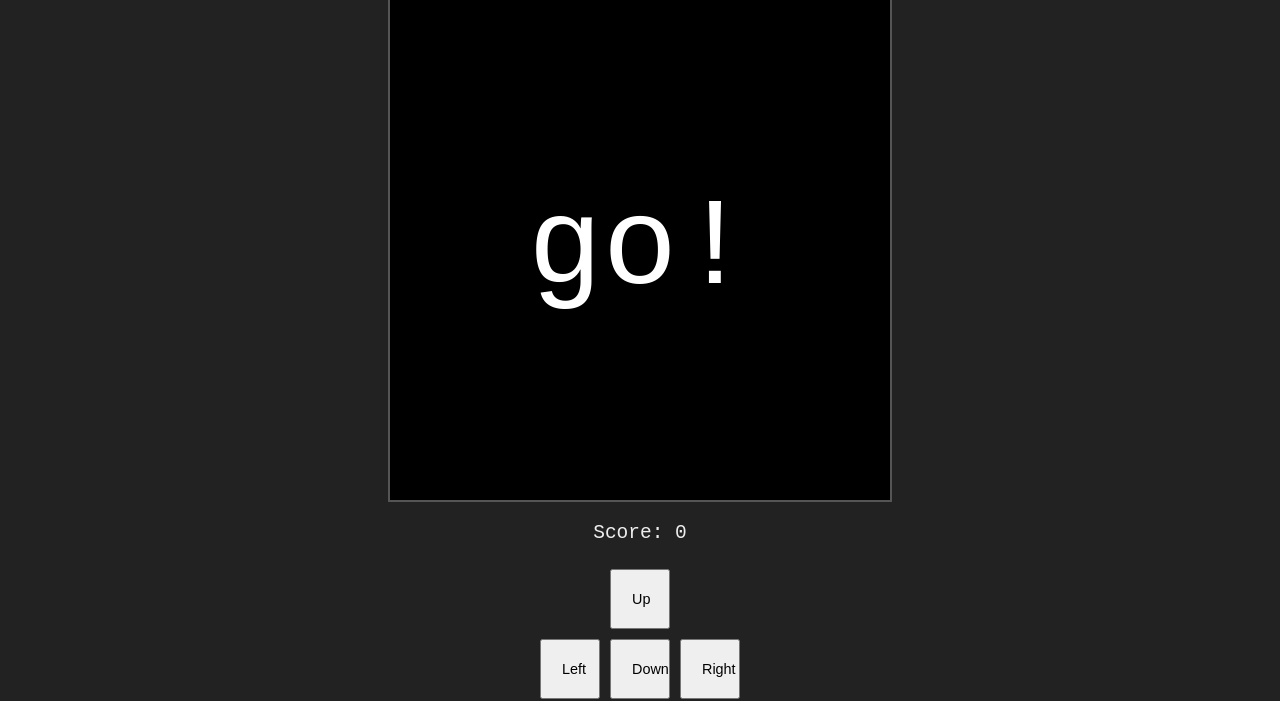
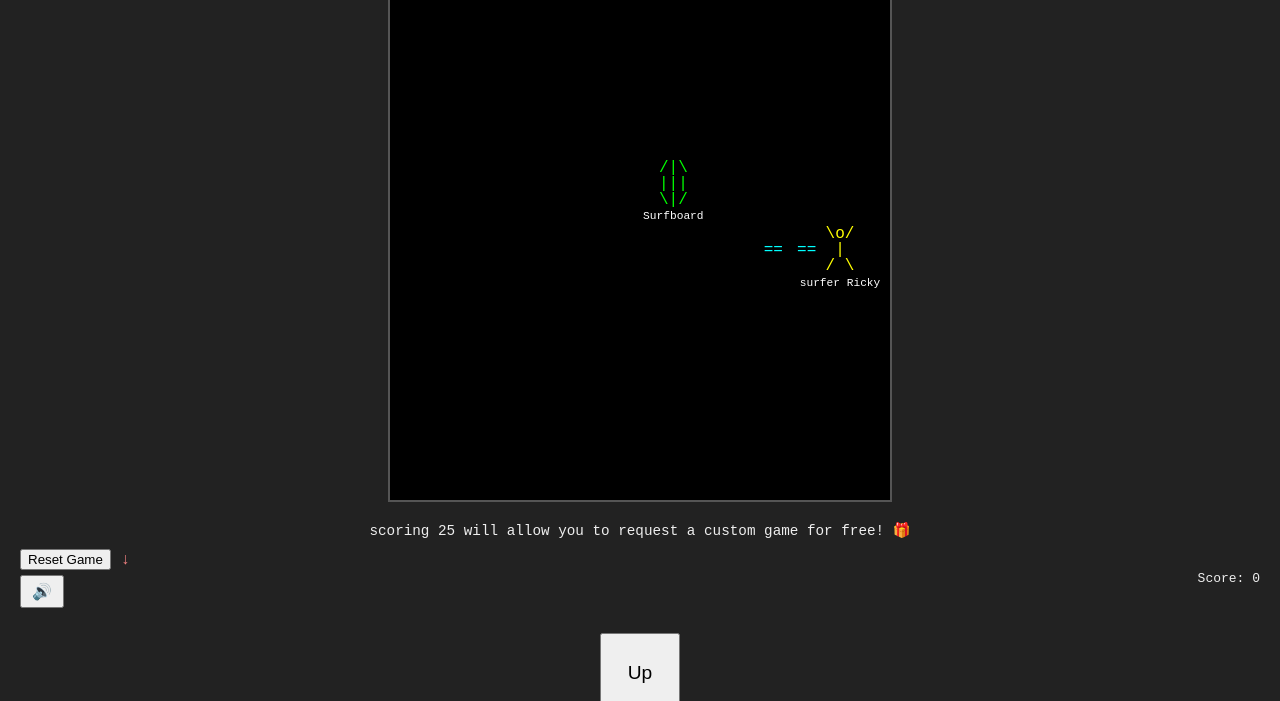
Before and after one commit to SprucesAustralia/snakeGame, a plain HTML site: page index.html in a window 1280 px wide. Shown: the part 72-773 px from the top of the page. Drawn offline with Linux system fonts and the light colour scheme.

Commit message:
Update index.html

```diff
--- a/index.html
+++ b/index.html
@@ -2,7 +2,7 @@
 <html lang="en">
 <head>
   <meta charset="UTF-8">
-  <!-- Ensures proper scaling on mobile devices -->
+  <!-- Ensure proper scaling on mobile devices -->
   <meta name="viewport" content="width=device-width, initial-scale=1.0">
   <title>Ricky Plaza the surfer!</title>
   <style>
@@ -17,61 +17,102 @@
     h1 {
       margin-top: 20px;
     }
+    /* The game canvas (square) */
     canvas {
       background-color: #000;
       display: block;
       margin: 20px auto;
       border: 2px solid #555;
     }
-    #score {
-      font-size: 1.5em;
+    /* Free game message below the canvas */
+    #freeGameMessage {
+      font-size: 1.1em;
+      margin: 10px 0;
     }
-    /* General button styling */
-    button {
-      font-size: 1.2em;
-      padding: 10px 20px;
-      margin: 10px;
-      cursor: pointer;
-      text-align: center;
-      vertical-align: middle;
+    /* Bottom row: two columns – left for reset & mute, right for score */
+    #bottomRow {
+      display: flex;
+      justify-content: space-between;
+      align-items: center;
+      margin: 10px 20px;
     }
-    /* Directional buttons (on‑screen arrow keys) use a slightly smaller font */
-    #directionalControls button {
-      width: 60px;
-      height: 60px;
-      margin: 5px;
-      font-size: 0.9em;
+    #leftControls {
+      display: flex;
+      flex-direction: column;
+      align-items: flex-start;
     }
-    /* Arrange the arrow buttons like a laptop keyboard */
-    #middleRow {
-      display: flex;
-      justify-content: center;
-    }
-    /* Container for all controls */
-    #controls {
-      margin-bottom: 20px;
-    }
-    /* Container for Reset Game button and its inline arrow */
     #resetContainer {
       display: inline-flex;
       align-items: center;
       justify-content: center;
     }
-    /* The small, light‑red down arrow (placed to the right of the Reset Game button) */
+    /* The small, light‑red down arrow (to the right of Reset Game button) */
     #downArrow {
       font-size: 16px;
       color: lightcoral;
       margin-left: 10px;
+    }
+    #scoreContainer {
+      text-align: right;
+      flex-grow: 1;
+    }
+    /* Larger directional buttons */
+    #directionalControls {
+      margin: 20px auto;
+    }
+    #directionalControls button {
+      width: 80px;
+      height: 80px;
+      margin: 5px;
+      font-size: 1.2em;
+      text-align: center;
+      vertical-align: middle;
+    }
+    /* Arrange arrow buttons like a laptop keyboard */
+    #middleRow {
+      display: flex;
+      justify-content: center;
+    }
+    /* Request button */
+    #requestButton {
+      font-size: 1.2em;
+      padding: 10px 20px;
+      margin: 20px;
+      cursor: pointer;
+    }
+    /* Mute button styling */
+    #muteButton {
+      font-size: 1em;
+      padding: 5px 10px;
+      margin-top: 5px;
+      cursor: pointer;
     }
   </style>
 </head>
 <body>
   <h1>Ricky Plaza the surfer!</h1>
   <canvas id="gameCanvas"></canvas>
+
+  <!-- Free game message -->
+  <div id="freeGameMessage">
+    scoring 25 will allow you to request a custom game for free! 🎁
+  </div>
+
+  <!-- Bottom row: Reset Game button (with arrow and mute) and Score tally -->
+  <div id="bottomRow">
+    <div id="leftControls">
+      <div id="resetContainer">
+        <button id="restartButton">Reset Game</button>
+        <span id="downArrow">&#x2193;</span>
+      </div>
+      <button id="muteButton">🔊</button>
+    </div>
+    <div id="scoreContainer">
       <p id="score">Score: 0</p>
+    </div>
+  </div>
 
-  <div id="controls">
-    <!-- Directional buttons -->
+  <!-- Directional controls -->
   <div id="directionalControls">
     <button id="upButton">Up</button>
     <div id="middleRow">
@@ -80,48 +121,45 @@
       <button id="rightButton">Right</button>
     </div>
   </div>
-    <!-- Reset Game button with inline arrow -->
-    <div id="resetContainer">
-      <button id="restartButton">Reset Game</button>
-      <span id="downArrow">&#x2193;</span>
-    </div>
-    <!-- Request your own game button -->
+
+  <!-- Request custom game button -->
   <button id="requestButton">request your own game to gift someone!</button>
-  </div>
 
   <script>
-    // Get canvas and drawing context.
+    /********************
+     * CANVAS & GAME SETUP
+     ********************/
     const canvas = document.getElementById('gameCanvas');
     const ctx = canvas.getContext('2d');
 
-    // Grid settings.
     let gridSize = 15;      // Number of cells per row/column.
     let cellSize;           // Computed based on canvas size.
-    let artFontSize;        // Font size for drawing ASCII art.
+    let artFontSize;        // Font size used for drawing ASCII art.
 
-    // Responsive canvas sizing.
     function resizeCanvas() {
       canvas.width = Math.min(window.innerWidth * 0.95, 500);
-      canvas.height = canvas.width;  // Keep it square.
+      canvas.height = canvas.width;  // Square canvas.
       cellSize = canvas.width / gridSize;
       artFontSize = Math.floor(cellSize * 0.5);
     }
     resizeCanvas();
     window.addEventListener('resize', resizeCanvas);
 
-    // Game state variables.
+    /********************
+     * GAME VARIABLES
+     ********************/
     let score = 0;
     let direction = { x: 1, y: 0 };  // Starts moving right.
-    let gameSpeed = 150;             // Milliseconds per game tick.
+    let gameSpeed = 150;             // Milliseconds per tick.
     let gameInterval;
-    let gamePaused = false;          // Used during countdown.
+    let gamePaused = false;          // Paused during countdown.
 
-    // For the "yeh bro!" message display.
+    // For the "yeh bro!" message.
     let showMessage = false;
     let messageTimestamp = 0;
     const messageDuration = 500;  // 0.5 seconds.
 
-    // Initialize the snake.
+    // Initialize snake.
     function getInitialSnake() {
       const startX = Math.floor(gridSize / 2);
       const startY = Math.floor(gridSize / 2);
@@ -136,22 +174,23 @@
     // Place food at a random cell.
     let food = randomFoodPosition();
 
-    // ASCII Art definitions:
-    // Surfer art (head).
+    /********************
+     * ASCII ART DEFINITIONS
+     ********************/
+    // Surfer art for snake head.
     const surferArt = [
       "  \\o/  ",
       "   |   ",
       "  / \\  "
     ];
-    // Updated surfboard art (food).
+    // Surfboard art (food).
     const surfboardArt = [
       "/|\\",
       "|||",
       "\\|/"
     ];
 
-    // Helper function: Draw multi-line ASCII art centered at (centerX, centerY)
-    // with a label below the art.
+    // Draw multi-line ASCII art centered at (centerX, centerY) with a label below.
     function drawArt(artArray, centerX, centerY, fontSize, artColor, labelText) {
       ctx.textAlign = "center";
       ctx.textBaseline = "top";
@@ -169,7 +208,48 @@
       ctx.fillText(labelText, centerX, startY + totalHeight + (fontSize * 0.2));
     }
 
-    // Main game loop.
+    /********************
+     * BACKGROUND MUSIC SETUP
+     ********************/
+    let isMuted = false;
+    let audioCtx = null;
+    let musicInterval = null;
+    const melody = [440, 494, 523, 587, 523, 494, 440]; // Simple melody frequencies.
+    let melodyIndex = 0;
+
+    function playBeep(frequency, duration) {
+      if (isMuted) return;
+      if (!audioCtx) {
+        audioCtx = new (window.AudioContext || window.webkitAudioContext)();
+      }
+      let oscillator = audioCtx.createOscillator();
+      oscillator.frequency.value = frequency;
+      oscillator.connect(audioCtx.destination);
+      oscillator.start();
+      setTimeout(() => {
+        oscillator.stop();
+      }, duration);
+    }
+
+    function startMusic() {
+      if (isMuted) return;
+      if (musicInterval) clearInterval(musicInterval);
+      musicInterval = setInterval(() => {
+        playBeep(melody[melodyIndex], 100);
+        melodyIndex = (melodyIndex + 1) % melody.length;
+      }, 500);
+    }
+
+    function stopMusic() {
+      if (musicInterval) {
+        clearInterval(musicInterval);
+        musicInterval = null;
+      }
+    }
+
+    /********************
+     * MAIN GAME LOOP & LOGIC
+     ********************/
     function gameLoop() {
       if (!gamePaused) {
         update();
@@ -177,74 +257,70 @@
       }
     }
 
-    // Update game state.
     function update() {
-      // Calculate new head position.
+      // Compute new head position.
       const newHead = {
         x: snake[0].x + direction.x,
         y: snake[0].y + direction.y
       };
 
-      // Check for wall collisions.
+      // Wall collision check.
       if (newHead.x < 0 || newHead.x >= gridSize ||
           newHead.y < 0 || newHead.y >= gridSize) {
         return gameOver();
       }
 
-      // Check for self-collision.
+      // Self-collision check.
       for (let segment of snake) {
         if (newHead.x === segment.x && newHead.y === segment.y) {
           return gameOver();
         }
       }
 
-      // Add the new head.
+      // Add new head.
       snake.unshift(newHead);
 
-      // --- Lenient Food Collision Detection ---
-      // Compute snake head's cell rectangle.
+      /********************
+       * LENIENT FOOD COLLISION DETECTION
+       ********************/
       let snakeLeft   = newHead.x * cellSize;
       let snakeTop    = newHead.y * cellSize;
       let snakeRight  = snakeLeft + cellSize;
       let snakeBottom = snakeTop + cellSize;
 
-      // Compute food's bounding box based on its ASCII art.
       let foodCenterX = food.x * cellSize + cellSize / 2;
       let foodCenterY = food.y * cellSize + cellSize / 2;
-      let foodWidth  = 1.8 * artFontSize; // Approximate width (3 characters * 0.6 * fontSize)
+      let foodWidth  = 1.8 * artFontSize; // Approximate width.
       let foodHeight = 3 * artFontSize;    // 3 lines tall.
       let foodLeft   = foodCenterX - foodWidth / 2;
       let foodRight  = foodCenterX + foodWidth / 2;
       let foodTop    = foodCenterY - foodHeight / 2;
       let foodBottom = foodCenterY + foodHeight / 2;
 
-      // Check if snake's head cell overlaps the food's drawn area.
       if (snakeRight > foodLeft && snakeLeft < foodRight &&
           snakeBottom > foodTop && snakeTop < foodBottom) {
         // Food is eaten.
         score++;
         document.getElementById('score').innerText = "Score: " + score;
         food = randomFoodPosition();
-        // Trigger the "yeh bro!" message.
         showMessage = true;
         messageTimestamp = Date.now();
-        // Grow snake by 3 segments (the snake already grew by 1 by unshifting newHead).
+        // Grow snake by 3 segments (one is already added by unshifting).
         let tail = snake[snake.length - 1];
         snake.push({ x: tail.x, y: tail.y });
         snake.push({ x: tail.x, y: tail.y });
       } else {
-        // Remove the tail segment if no food was eaten.
+        // No food eaten: remove tail.
         snake.pop();
       }
     }
 
-    // Draw the game state.
     function draw() {
-      // Clear the canvas.
+      // Clear canvas.
       ctx.fillStyle = "#000";
       ctx.fillRect(0, 0, canvas.width, canvas.height);
 
-      // Draw food as a surfboard.
+      // Draw the food (surfboard).
       let foodCenterX = food.x * cellSize + cellSize / 2;
       let foodCenterY = food.y * cellSize + cellSize / 2;
       drawArt(surfboardArt, foodCenterX, foodCenterY, artFontSize, "#0f0", "Surfboard");
@@ -254,10 +330,9 @@
         let centerX = segment.x * cellSize + cellSize / 2;
         let centerY = segment.y * cellSize + cellSize / 2;
         if (index === 0) {
-          // Head: draw the surfer art with label "surfer Ricky".
+          // Head with surfer art and label "surfer Ricky".
           drawArt(surferArt, centerX, centerY, artFontSize, "#ff0", "surfer Ricky");
         } else {
-          // Body: draw a simple marker.
           ctx.textAlign = "center";
           ctx.textBaseline = "middle";
           ctx.font = artFontSize + "px monospace";
@@ -266,7 +341,7 @@
         }
       });
 
-      // If "yeh bro!" is active, display it for 0.5 seconds.
+      // Display "yeh bro!" message briefly.
       if (showMessage) {
         if (Date.now() - messageTimestamp < messageDuration) {
           ctx.textAlign = "center";
@@ -280,7 +355,6 @@
       }
     }
 
-    // Return a random grid cell that is not occupied by the snake.
     function randomFoodPosition() {
       let position;
       let collision;
@@ -300,28 +374,28 @@
       return position;
     }
 
-    // Handle game over.
     function gameOver() {
       clearInterval(gameInterval);
+      stopMusic();
       alert("Game Over! Your score: " + score);
     }
 
-    // Countdown before the game starts.
+    /********************
+     * COUNTDOWN & GAME RESET
+     ********************/
     function startCountdown(callback) {
       gamePaused = true;
-      let count = 3;
+      let count = 2;  // Start at 2.
       let countdownInterval = setInterval(function() {
-        // Clear canvas.
         ctx.fillStyle = "#000";
         ctx.fillRect(0, 0, canvas.width, canvas.height);
-        // Draw the countdown text.
         ctx.fillStyle = "#fff";
         ctx.textAlign = "center";
         ctx.textBaseline = "middle";
-        ctx.font = (canvas.width / 4) + "px monospace"; // Big number.
+        ctx.font = (canvas.width / 4) + "px monospace";
         if (count > 0) {
           ctx.fillText(count, canvas.width / 2, canvas.height / 2);
-        } else {
+        } else if (count === 0) {
           ctx.fillText("go!", canvas.width / 2, canvas.height / 2);
         }
         count--;
@@ -333,21 +407,23 @@
       }, 1000);
     }
 
-    // Reset the game.
     function resetGame() {
       clearInterval(gameInterval);
+      stopMusic();
       score = 0;
       document.getElementById('score').innerText = "Score: 0";
       direction = { x: 1, y: 0 };
       snake = getInitialSnake();
       food = randomFoodPosition();
-      // Start countdown before beginning the game loop.
       startCountdown(function() {
+        startMusic();
         gameInterval = setInterval(gameLoop, gameSpeed);
       });
     }
 
-    // Keyboard controls.
+    /********************
+     * CONTROLS & SOUND TOGGLES
+     ********************/
     document.addEventListener('keydown', function(e) {
       switch (e.key) {
         case "ArrowUp":
@@ -365,7 +441,7 @@
       }
     });
 
-    // On-screen directional button controls.
+    // Directional on-screen buttons.
     document.getElementById('upButton').addEventListener('click', function() {
       if (direction.y !== 1) direction = { x: 0, y: -1 };
     });
@@ -379,15 +455,27 @@
       if (direction.x !== -1) direction = { x: 1, y: 0 };
     });
 
-    // Reset button.
+    // Reset Game button.
     document.getElementById('restartButton').addEventListener('click', resetGame);
 
-    // Request button: redirect to the provided URL.
+    // Mute button.
+    document.getElementById('muteButton').addEventListener('click', function() {
+      isMuted = !isMuted;
+      if (isMuted) {
+        document.getElementById('muteButton').innerText = "🔇";
+        stopMusic();
+      } else {
+        document.getElementById('muteButton').innerText = "🔊";
+        startMusic();
+      }
+    });
+
+    // Request custom game button.
     document.getElementById('requestButton').addEventListener('click', function() {
       window.location.href = "https://spruces.typeform.com/to/y8o1Wbn9";
     });
 
-    // Start the game with a countdown.
+    // Start the game for the first time.
     resetGame();
   </script>
 </body>
```
Lines whose indentation alone changed are shown as unchanged.
